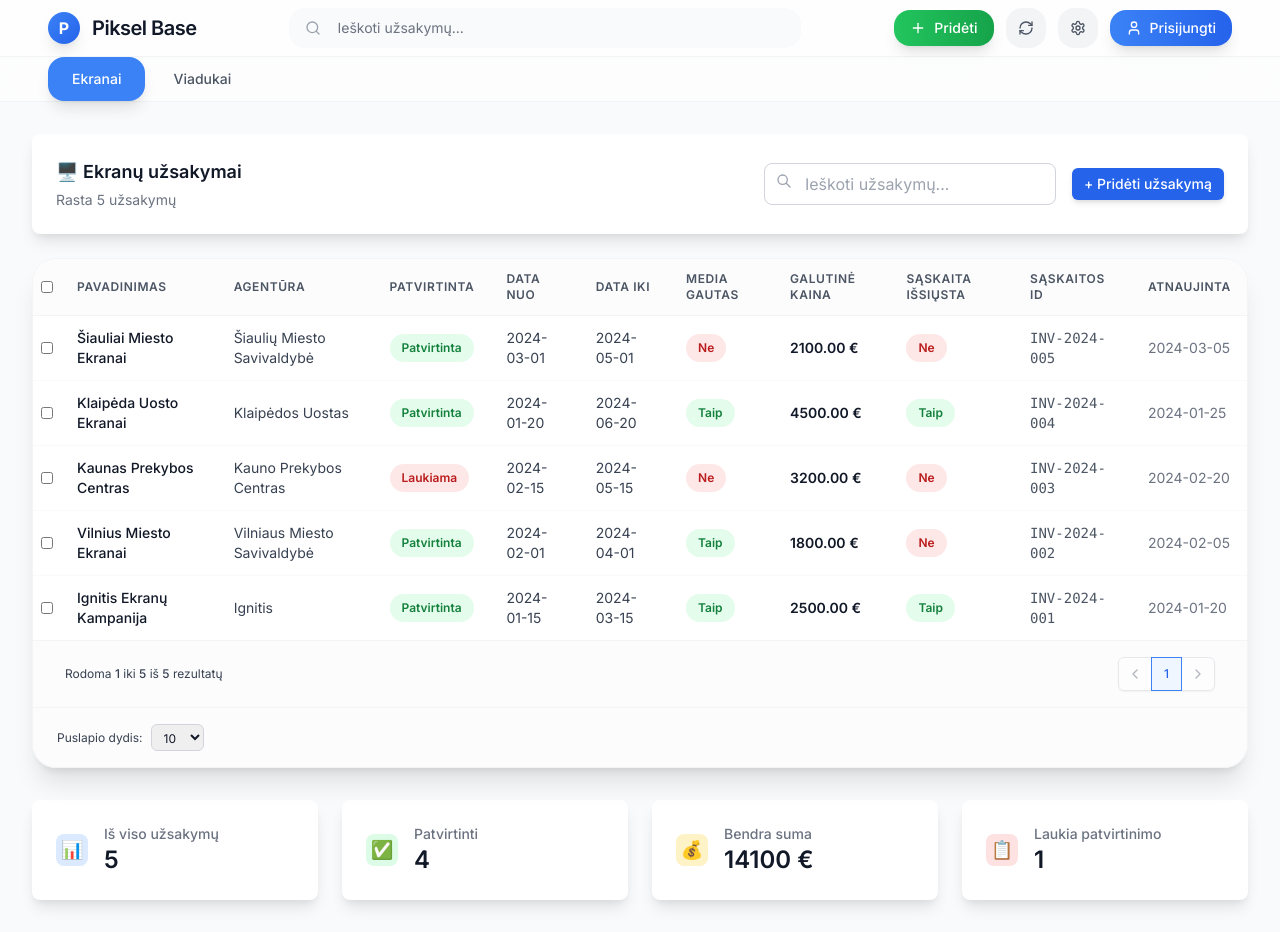
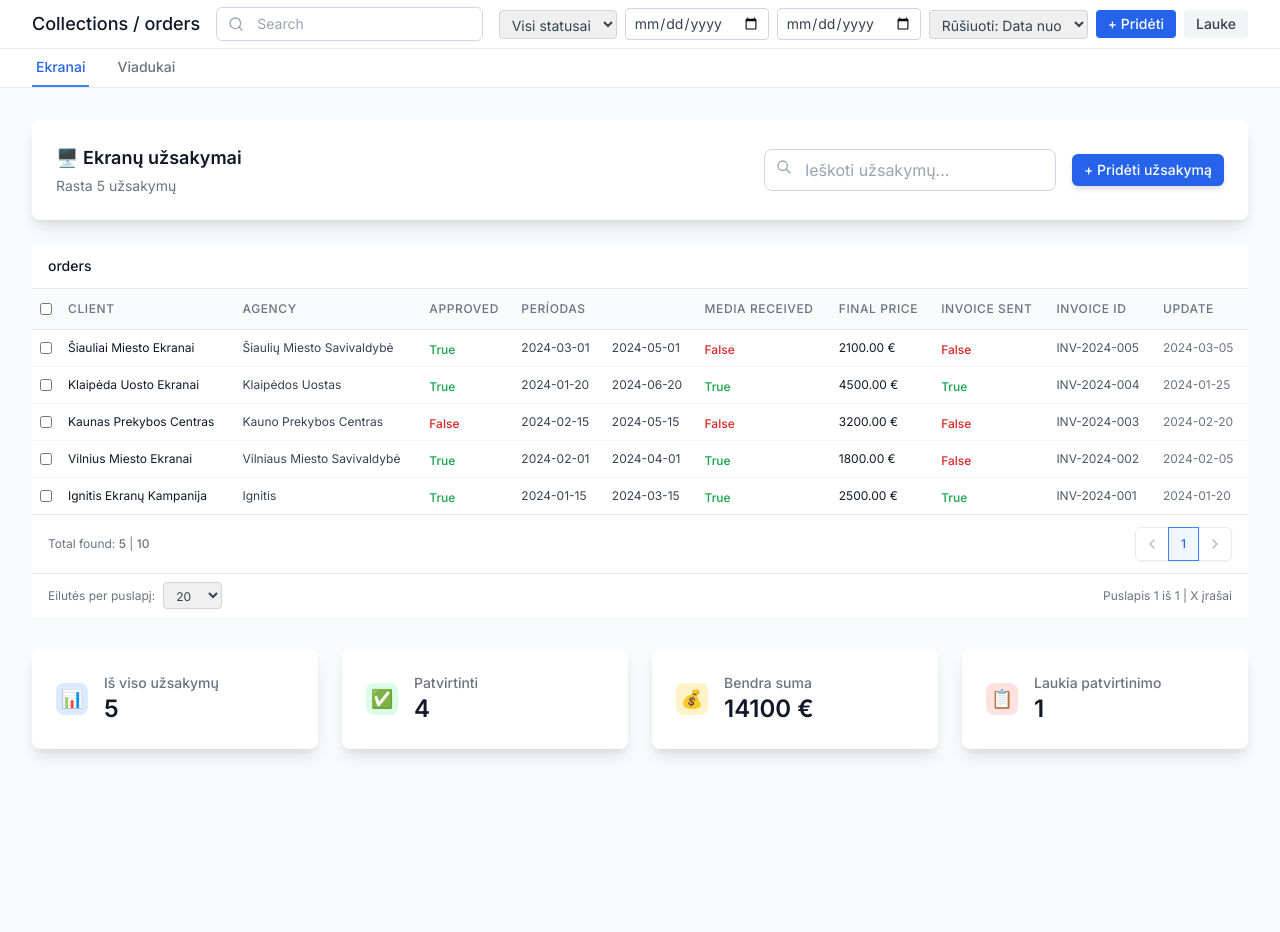
Before and after one commit to rentcas-pixel/piksel-base, a Next.js app: page / in a window 1280 px wide. After the commit the page ends 800 px from the top, so only its background shows below. Built offline with nearby package versions, Linux system fonts and the light colour scheme.

Commit message:
Revert to reference design: clean table layout exactly matching the provided screenshot

```diff
--- a/components/Header.tsx
+++ b/components/Header.tsx
@@ -22,70 +22,46 @@ export default function Header() {
   }
 
   return (
-    <header className="bg-white/80 backdrop-blur-xl border-b border-gray-100 shadow-sm">
-      <div className="max-w-7xl mx-auto px-6 sm:px-8 lg:px-12">
-        <div className="flex justify-between items-center h-14">
+    <header className="bg-white border-b border-gray-200">
+      <div className="max-w-7xl mx-auto px-4 sm:px-6 lg:px-8">
+        <div className="flex justify-between items-center h-12">
           {/* Logo ir pavadinimas */}
-          <div className="flex items-center space-x-3">
-            <div className="w-8 h-8 bg-gradient-to-br from-blue-500 to-blue-600 rounded-2xl flex items-center justify-center shadow-lg">
-              <span className="text-white font-bold text-base">P</span>
-            </div>
-            <div>
-              <h1 className="text-xl font-semibold text-gray-900 tracking-tight">Piksel Base</h1>
-            </div>
+          <div className="flex items-center">
+            <h1 className="text-lg font-medium text-gray-900">Collections / orders</h1>
           </div>
 
           {/* Paieškos laukas */}
-          <div className="flex-1 max-w-lg mx-8">
+          <div className="flex-1 max-w-md mx-4">
             <form onSubmit={handleSearch} className="relative">
-              <div className="absolute inset-y-0 left-0 pl-4 flex items-center pointer-events-none">
+              <div className="absolute inset-y-0 left-0 pl-3 flex items-center pointer-events-none">
                 <Search className="h-4 w-4 text-gray-400" />
               </div>
               <input
                 type="text"
                 value={searchQuery}
                 onChange={(e) => setSearchQuery(e.target.value)}
-                placeholder="Ieškoti užsakymų..."
-                className="block w-full pl-12 pr-4 py-2.5 text-sm border-0 rounded-2xl bg-gray-50 placeholder-gray-500 focus:outline-none focus:ring-2 focus:ring-blue-500/20 focus:bg-white transition-all duration-200"
+                placeholder="Search"
+                className="block w-full pl-10 pr-3 py-1.5 text-sm border border-gray-300 rounded-md bg-white placeholder-gray-400 focus:outline-none focus:ring-1 focus:ring-blue-500 focus:border-blue-500"
               />
             </form>
           </div>
 
           {/* Veiksmų mygtukai */}
-          <div className="flex items-center space-x-3">
-            {/* Pridėti mygtukas */}
-            <button className="inline-flex items-center px-4 py-2 text-sm font-medium text-white bg-gradient-to-r from-green-500 to-green-600 hover:from-green-600 hover:to-green-700 rounded-2xl shadow-lg hover:shadow-xl transition-all duration-200">
-              <Plus className="h-4 w-4 mr-2" />
-              <span className="hidden sm:inline">Pridėti</span>
+          <div className="flex items-center space-x-2">
+            <select className="border border-gray-300 rounded text-sm px-2 py-1 text-gray-700">
+              <option>Visi statusai</option>
+            </select>
+            <input type="date" className="border border-gray-300 rounded text-sm px-2 py-1 text-gray-700" />
+            <input type="date" className="border border-gray-300 rounded text-sm px-2 py-1 text-gray-700" />
+            <select className="border border-gray-300 rounded text-sm px-2 py-1 text-gray-700">
+              <option>Rūšiuoti: Data nuo</option>
+            </select>
+            <button className="inline-flex items-center px-3 py-1 text-sm font-medium text-white bg-blue-600 hover:bg-blue-700 rounded">
+              + Pridėti
             </button>
-
-            {/* Refresh mygtukas */}
-            <button className="inline-flex items-center justify-center w-10 h-10 text-gray-600 bg-gray-100 hover:bg-gray-200 rounded-2xl transition-all duration-200">
-              <RefreshCw className="h-4 w-4" />
+            <button className="inline-flex items-center px-3 py-1 text-sm font-medium text-gray-700 bg-gray-100 hover:bg-gray-200 rounded">
+              Lauke
             </button>
-
-            {/* Settings mygtukas */}
-            <button className="inline-flex items-center justify-center w-10 h-10 text-gray-600 bg-gray-100 hover:bg-gray-200 rounded-2xl transition-all duration-200">
-              <Settings className="h-4 w-4" />
-            </button>
-
-            {/* Autentifikavimo mygtukas */}
-            {isAuthenticated ? (
-              <button
-                onClick={handleLogout}
-                className="inline-flex items-center justify-center w-10 h-10 text-gray-600 bg-gray-100 hover:bg-gray-200 rounded-2xl transition-all duration-200"
-              >
-                <LogOut className="h-4 w-4" />
-              </button>
-            ) : (
-              <button
-                onClick={handleLogin}
-                className="inline-flex items-center px-4 py-2 text-sm font-medium text-white bg-gradient-to-r from-blue-500 to-blue-600 hover:from-blue-600 hover:to-blue-700 rounded-2xl shadow-lg hover:shadow-xl transition-all duration-200"
-              >
-                <User className="h-4 w-4 mr-2" />
-                <span className="hidden sm:inline">Prisijungti</span>
-              </button>
-            )}
           </div>
         </div>
       </div>
--- a/components/OrdersTable.tsx
+++ b/components/OrdersTable.tsx
@@ -89,13 +89,16 @@ export default function OrdersTable({ orders, onOrderClick }: OrdersTableProps)
   }
 
   return (
-    <div className="bg-white/80 backdrop-blur-xl border border-gray-100 rounded-3xl overflow-hidden shadow-xl">
+    <div className="bg-white">
+      <div className="px-4 py-3 border-b border-gray-200">
+        <h2 className="text-sm font-medium text-gray-900">orders</h2>
+      </div>
       {/* Table */}
       <div className="overflow-x-auto">
         <table className="min-w-full">
-          <thead className="bg-gray-50/50">
-            <tr className="border-b border-gray-100">
-              <th className="w-4 px-2 py-1.5">
+          <thead className="bg-gray-50 border-b border-gray-200">
+            <tr>
+              <th className="w-4 px-2 py-2">
                 <input
                   type="checkbox"
                   checked={selectedOrders.size === currentOrders.length && currentOrders.length > 0}
@@ -104,20 +107,20 @@ export default function OrdersTable({ orders, onOrderClick }: OrdersTableProps)
                 />
               </th>
               {[
-                { key: 'pavadinimas', label: 'Pavadinimas' },
-                { key: 'agentura', label: 'Agentūra' },
-                { key: 'patvirtinta', label: 'Patvirtinta' },
-                { key: 'dataNuo', label: 'Data nuo' },
-                { key: 'dataIki', label: 'Data iki' },
-                { key: 'mediaGautas', label: 'Media gautas' },
-                { key: 'galutineKaina', label: 'Galutinė kaina' },
-                { key: 'saskaitaIssiusta', label: 'Sąskaita išsiųsta' },
-                { key: 'saskaitosId', label: 'Sąskaitos ID' },
-                { key: 'atnaujinta', label: 'Atnaujinta' }
+                { key: 'pavadinimas', label: 'CLIENT' },
+                { key: 'agentura', label: 'AGENCY' },
+                { key: 'patvirtinta', label: 'APPROVED' },
+                { key: 'dataNuo', label: 'PERÍODAS' },
+                { key: 'dataIki', label: '' },
+                { key: 'mediaGautas', label: 'MEDIA RECEIVED' },
+                { key: 'galutineKaina', label: 'FINAL PRICE' },
+                { key: 'saskaitaIssiusta', label: 'INVOICE SENT' },
+                { key: 'saskaitosId', label: 'INVOICE ID' },
+                { key: 'atnaujinta', label: 'UPDATE' }
               ].map(({ key, label }) => (
                 <th
                   key={key}
-                  className="px-4 py-3 text-left text-xs font-semibold text-gray-600 uppercase tracking-wider cursor-pointer hover:bg-gray-100/50 transition-all duration-200"
+                  className="px-2 py-2 text-left text-xs font-medium text-gray-500 uppercase tracking-wider cursor-pointer"
                   onClick={() => handleSort(key as SortField)}
                 >
                   <div className="flex items-center space-x-1">
@@ -128,11 +131,11 @@ export default function OrdersTable({ orders, onOrderClick }: OrdersTableProps)
               ))}
             </tr>
           </thead>
-          <tbody className="bg-white/50 divide-y divide-gray-50">
+          <tbody className="bg-white divide-y divide-gray-100">
             {currentOrders.map((order) => (
               <tr
                 key={order.id}
-                className="hover:bg-gray-50/50 transition-all duration-200 cursor-pointer border-b border-gray-50"
+                className="hover:bg-gray-50 cursor-pointer"
               >
                 <td className="w-4 px-2 py-1.5">
                   <input
@@ -145,40 +148,40 @@ export default function OrdersTable({ orders, onOrderClick }: OrdersTableProps)
                     className="w-3 h-3 text-blue-600 border-gray-300 rounded focus:ring-blue-500"
                   />
                 </td>
-                <td className="px-4 py-3 text-sm font-medium text-gray-900" onClick={() => onOrderClick(order)}>{order.pavadinimas}</td>
-                <td className="px-4 py-3 text-sm text-gray-700" onClick={() => onOrderClick(order)}>{order.agentura}</td>
-                <td className="px-4 py-3" onClick={() => onOrderClick(order)}>
-                  <span className={`inline-flex px-3 py-1.5 rounded-2xl text-xs font-semibold ${
+                <td className="px-2 py-1.5 text-xs text-gray-900" onClick={() => onOrderClick(order)}>{order.pavadinimas}</td>
+                <td className="px-2 py-1.5 text-xs text-gray-700" onClick={() => onOrderClick(order)}>{order.agentura}</td>
+                <td className="px-2 py-1.5" onClick={() => onOrderClick(order)}>
+                  <span className={`text-xs font-medium ${
                     order.patvirtinta
-                      ? 'bg-green-100/80 text-green-700'
-                      : 'bg-red-100/80 text-red-700'
+                      ? 'text-green-600'
+                      : 'text-red-600'
                   }`}>
-                    {order.patvirtinta ? 'Patvirtinta' : 'Laukiama'}
+                    {order.patvirtinta ? 'True' : 'False'}
                   </span>
                 </td>
-                <td className="px-4 py-3 text-sm text-gray-700" onClick={() => onOrderClick(order)}>{formatDate(order.dataNuo)}</td>
-                <td className="px-4 py-3 text-sm text-sm text-gray-700" onClick={() => onOrderClick(order)}>{formatDate(order.dataIki)}</td>
-                <td className="px-4 py-3" onClick={() => onOrderClick(order)}>
-                  <span className={`inline-flex px-3 py-1.5 rounded-2xl text-xs font-semibold ${
+                <td className="px-2 py-1.5 text-xs text-gray-700" onClick={() => onOrderClick(order)}>{formatDate(order.dataNuo)}</td>
+                <td className="px-2 py-1.5 text-xs text-gray-700" onClick={() => onOrderClick(order)}>{formatDate(order.dataIki)}</td>
+                <td className="px-2 py-1.5" onClick={() => onOrderClick(order)}>
+                  <span className={`text-xs font-medium ${
                     order.mediaGautas
-                      ? 'bg-green-100/80 text-green-700'
-                      : 'bg-red-100/80 text-red-700'
+                      ? 'text-green-600'
+                      : 'text-red-600'
                   }`}>
-                    {order.mediaGautas ? 'Taip' : 'Ne'}
+                    {order.mediaGautas ? 'True' : 'False'}
                   </span>
                 </td>
-                <td className="px-4 py-3 text-sm font-semibold text-gray-900" onClick={() => onOrderClick(order)}>{formatPrice(order.galutineKaina)}</td>
-                <td className="px-4 py-3" onClick={() => onOrderClick(order)}>
-                  <span className={`inline-flex px-3 py-1.5 rounded-2xl text-xs font-semibold ${
+                <td className="px-2 py-1.5 text-xs text-gray-900" onClick={() => onOrderClick(order)}>{formatPrice(order.galutineKaina)}</td>
+                <td className="px-2 py-1.5" onClick={() => onOrderClick(order)}>
+                  <span className={`text-xs font-medium ${
                     order.saskaitaIssiusta
-                      ? 'bg-green-100/80 text-green-700'
-                      : 'bg-red-100/80 text-red-700'
+                      ? 'text-green-600'
+                      : 'text-red-600'
                   }`}>
-                    {order.saskaitaIssiusta ? 'Taip' : 'Ne'}
+                    {order.saskaitaIssiusta ? 'True' : 'False'}
                   </span>
                 </td>
-                <td className="px-4 py-3 text-sm font-mono text-gray-600" onClick={() => onOrderClick(order)}>{order.saskaitosId}</td>
-                <td className="px-4 py-3 text-sm text-gray-500" onClick={() => onOrderClick(order)}>{formatDate(order.atnaujinta)}</td>
+                <td className="px-2 py-1.5 text-xs text-gray-600" onClick={() => onOrderClick(order)}>{order.saskaitosId}</td>
+                <td className="px-2 py-1.5 text-xs text-gray-500" onClick={() => onOrderClick(order)}>{formatDate(order.atnaujinta)}</td>
               </tr>
             ))}
           </tbody>
@@ -186,7 +189,7 @@ export default function OrdersTable({ orders, onOrderClick }: OrdersTableProps)
       </div>
 
       {/* Pagination */}
-      <div className="bg-gray-50/50 px-6 py-4 flex items-center justify-between border-t border-gray-100 sm:px-8">
+      <div className="bg-white px-4 py-3 flex items-center justify-between border-t border-gray-200">
         <div className="flex-1 flex justify-between sm:hidden">
           <button
             onClick={() => setCurrentPage(Math.max(1, currentPage - 1))}
@@ -205,10 +208,8 @@ export default function OrdersTable({ orders, onOrderClick }: OrdersTableProps)
         </div>
         <div className="hidden sm:flex-1 sm:flex sm:items-center sm:justify-between">
           <div>
-            <p className="text-xs text-neutral-700">
-              Rodoma <span className="font-medium">{startIndex + 1}</span> iki{' '}
-              <span className="font-medium">{Math.min(endIndex, sortedOrders.length)}</span> iš{' '}
-              <span className="font-medium">{sortedOrders.length}</span> rezultatų
+            <p className="text-xs text-gray-500">
+              Total found: <span className="font-medium">{sortedOrders.length}</span> | <span className="font-medium">{pageSize}</span>
             </p>
           </div>
           <div>
@@ -248,25 +249,24 @@ export default function OrdersTable({ orders, onOrderClick }: OrdersTableProps)
       </div>
 
       {/* Page size selector */}
-      <div className="bg-gray-50/50 px-6 py-4 border-t border-gray-100">
+      <div className="bg-white px-4 py-2 border-t border-gray-200 flex items-center justify-between">
         <div className="flex items-center space-x-2">
-          <label htmlFor="page-size" className="text-xs text-neutral-700">
-            Puslapio dydis:
-          </label>
+          <span className="text-xs text-gray-500">Eilutės per puslapį:</span>
           <select
-            id="page-size"
             value={pageSize}
             onChange={(e) => {
               setPageSize(Number(e.target.value))
               setCurrentPage(1)
             }}
-            className="border border-neutral-300 rounded-md px-2 py-1 text-xs focus:outline-none focus:ring-1 focus:ring-primary-500 focus:border-primary-500"
+            className="border border-gray-300 rounded text-xs px-2 py-1 text-gray-700"
           >
-            <option value={5}>5</option>
-            <option value={10}>10</option>
             <option value={20}>20</option>
             <option value={50}>50</option>
+            <option value={100}>100</option>
           </select>
+        </div>
+        <div className="text-xs text-gray-500">
+          Puslapis 1 iš 1 | X įrašai
         </div>
       </div>
     </div>
--- a/components/Tabs.tsx
+++ b/components/Tabs.tsx
@@ -7,25 +7,25 @@ interface TabsProps {
 
 export default function Tabs({ activeTab, onTabChange }: TabsProps) {
   return (
-    <div className="bg-white/60 backdrop-blur-xl border-b border-gray-100">
-      <div className="max-w-7xl mx-auto px-6 sm:px-8 lg:px-12">
-        <div className="flex space-x-1">
+    <div className="bg-white border-b border-gray-200">
+      <div className="max-w-7xl mx-auto px-4 sm:px-6 lg:px-8">
+        <div className="flex space-x-6">
           <button
             onClick={() => onTabChange('ekranai')}
-            className={`py-3 px-6 rounded-2xl font-medium text-sm transition-all duration-300 ${
+            className={`py-2 px-1 text-sm font-medium border-b-2 transition-colors ${
               activeTab === 'ekranai'
-                ? 'bg-blue-500 text-white shadow-lg'
-                : 'text-gray-600 hover:text-gray-800 hover:bg-gray-100/50'
+                ? 'border-blue-500 text-blue-600'
+                : 'border-transparent text-gray-500 hover:text-gray-700'
             }`}
           >
             Ekranai
           </button>
           <button
             onClick={() => onTabChange('viadukai')}
-            className={`py-3 px-6 rounded-2xl font-medium text-sm transition-all duration-300 ${
+            className={`py-2 px-1 text-sm font-medium border-b-2 transition-colors ${
               activeTab === 'viadukai'
-                ? 'bg-blue-500 text-white shadow-lg'
-                : 'text-gray-600 hover:text-gray-800 hover:bg-gray-100/50'
+                ? 'border-blue-500 text-blue-600'
+                : 'border-transparent text-gray-500 hover:text-gray-700'
             }`}
           >
             Viadukai
```
